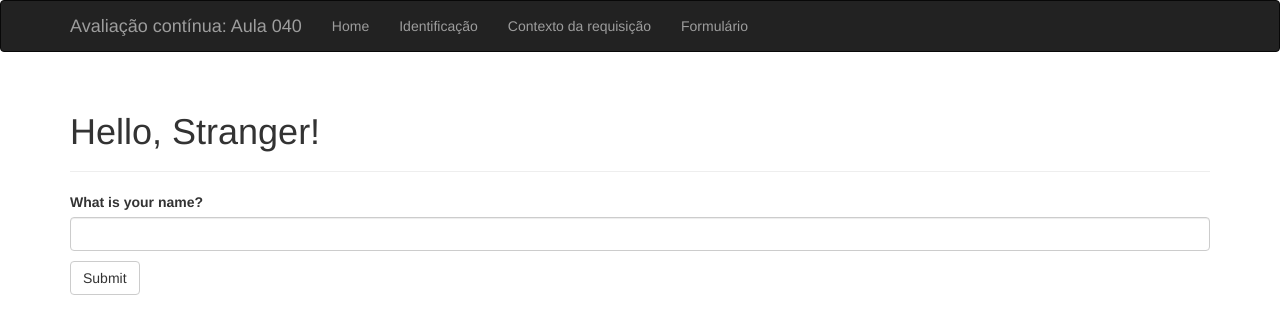
After one commit to Gui1Ss/PTBDSWS-01, a Flask app: page /form/1 in a window 1280 px wide. The commit adds this page. Shown: the top 334 px of the page. Run offline with Flask 3, Linux system fonts and the light colour scheme.

Commit message:
Formulario Aula05

```diff
--- a/app.py
+++ b/app.py
@@ -1,18 +1,47 @@
-from flask import Flask, request, Response, redirect, abort, render_template
+from flask import Flask, request, Response, redirect, abort, render_template, session, url_for
+#from flask import Flask, render_template, session, redirect, url_for
 from datetime import datetime
+from flask_wtf import FlaskForm
+from wtforms import StringField, SubmitField
+from wtforms.validators import DataRequired
+
+
+class NameForm(FlaskForm):
+    name = StringField(
+        'What is your name?',
+        validators=[DataRequired()]
+    )
+    submit = SubmitField('Submit')
+
 
 app = Flask(__name__)
+app.config['SECRET_KEY'] = 'Chave forte'
+
 
 @app.route("/")
 def index():
     agora = datetime.now()
-    data_hora = agora.strftime("A data e hora local é %d/%m/%Y às %H:%M.")
+    data_hora = agora.strftime(
+        "A data e hora local é %d/%m/%Y às %H:%M."
+    )
     tempo = "Atualizado há poucos segundos."
-    return render_template("index.html", data_hora=data_hora, tempo=tempo)
+
+    return render_template(
+        "index.html",
+        data_hora=data_hora,
+        tempo=tempo
+    )
+
 
 @app.route("/user/<nome>/<prontuario>/<curso>")
 def usuario(nome, prontuario, curso):
-    return render_template("identificacao.html", nome=nome, prontuario=prontuario, curso=curso)
+    return render_template(
+        "identificacao.html",
+        nome=nome,
+        prontuario=prontuario,
+        curso=curso
+    )
+
 
 @app.route("/contextorequisicao/<nome>")
 def contexto_requisicao(nome):
@@ -24,9 +53,11 @@ def contexto_requisicao(nome):
         host=request.host
     )
 
+
 @app.route("/codigostatusdiferente")
 def codigo_status_diferente():
     return "Requisição inválida!", 400
+
 
 @app.route("/objetoresposta")
 def objeto_resposta():
@@ -36,13 +67,28 @@ def objeto_resposta():
         mimetype="text/html"
     )
 
+
 @app.route("/redirecionamento")
 def redirecionamento():
     return redirect("/")
+
 
 @app.route("/abortar")
 def abortar():
     abort(404)
 
+
+
+@app.route('/form/<nome>', methods=['GET', 'POST'])
+def form(nome):
+  form = NameForm()
+  if form.validate_on_submit():
+    session['name'] = form.name.data
+    return redirect(url_for('form'))
+  return render_template('form.html', form=form, name=session.get('name'), nome=nome)
+
+
+
+
 if __name__ == "__main__":
     app.run(debug=True)
--- a/templates/base.html
+++ b/templates/base.html
@@ -34,6 +34,12 @@
                     Contexto da requisição
                 </a>
             </li>
+
+            <li>
+                <a href="/form/Guilherme%20Souto%20Silva">
+                    Formulário
+                </a>
+            </li>
         </ul>
 
     </div>
--- /dev/null
+++ b/templates/form.html
@@ -0,0 +1,21 @@
+{% extends "base.html" %}
+{% block titulo %}Flasky{% endblock %}
+
+{% block conteudo %}
+
+<div class="page-header">
+    <h1>Hello, {% if name %}{{ name }}{% else %}Stranger{% endif %}!</h1>
+</div>
+
+<form method="POST">
+    {{ form.hidden_tag() }}
+
+    {{ form.name.label }}
+    {{ form.name(class="form-control") }}
+
+    <div style="margin-top: 10px;">
+        {{ form.submit(class="btn btn-default") }}
+    </div>
+</form>
+
+{% endblock %}
```
Also changed, not shown: 1 other file.
